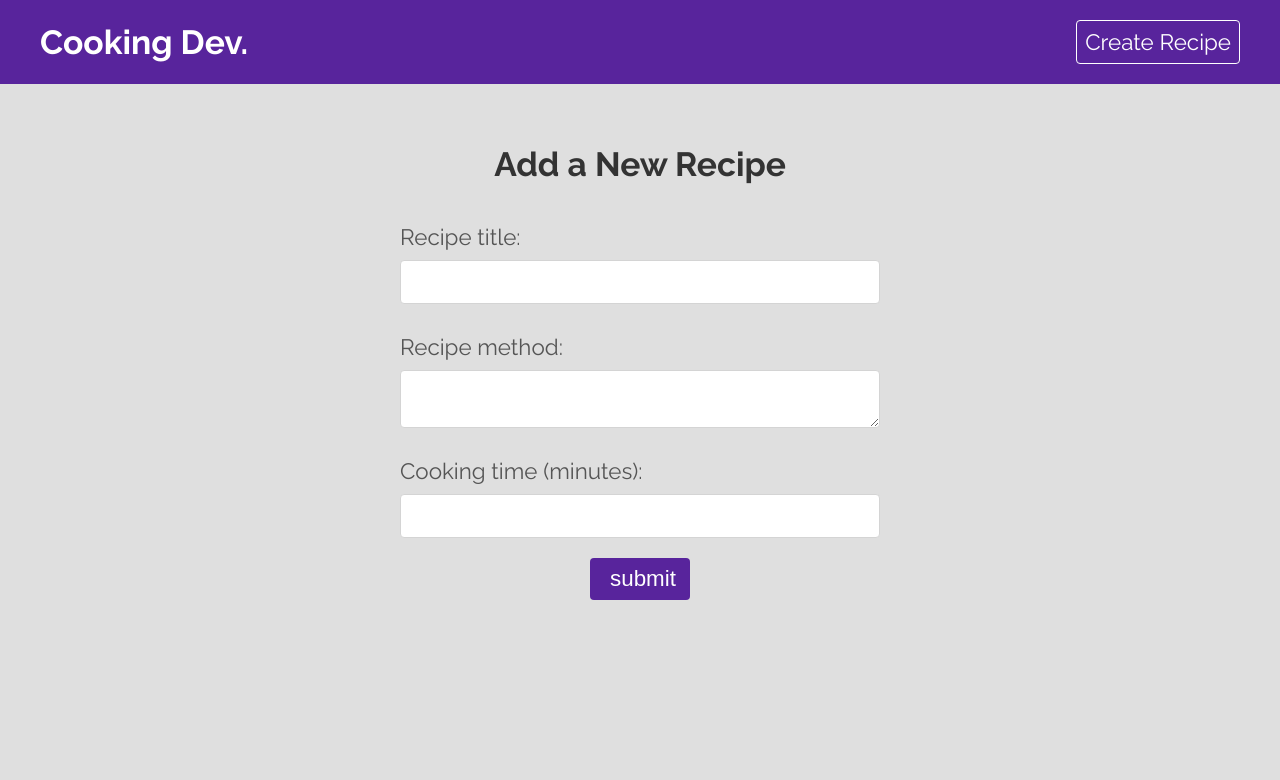
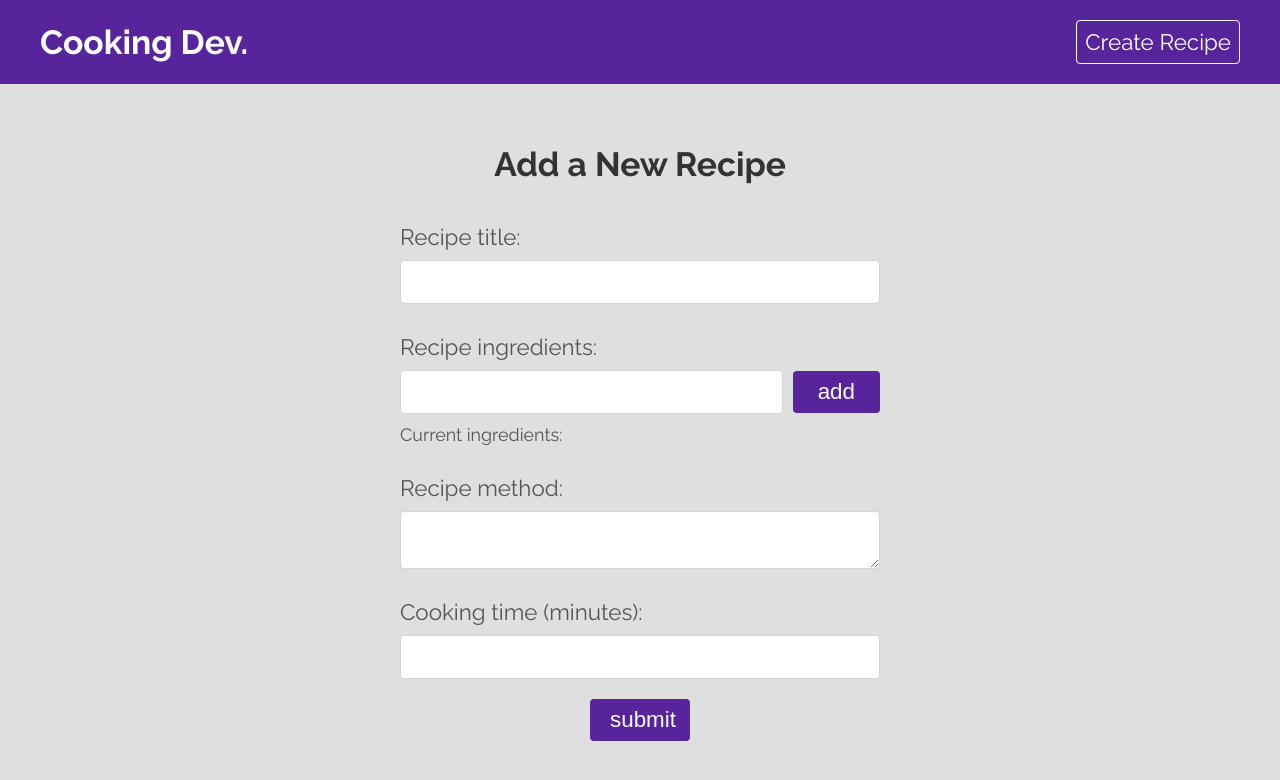
Before and after one commit to SirDev97/cooking-dev, a React (Create React App) app: page /create in a window 1280 px wide. Shown: the top 780 px of the page. Built offline with nearby package versions, Linux system fonts and the light colour scheme.

Commit message:
add multiple ingredients functionality

```diff
--- a/src/pages/create/Create.css
+++ b/src/pages/create/Create.css
@@ -27,3 +27,12 @@
   text-decoration: none;
   margin: 20px auto;
 }
+
+.ingredients {
+  display: flex;
+  align-items: center;
+}
+
+.ingredients button {
+  margin: 0 0 0 10px;
+}
--- a/src/pages/create/Create.js
+++ b/src/pages/create/Create.js
@@ -1,4 +1,4 @@
-import { useState } from 'react';
+import { useRef, useState } from 'react';
 
 // styles
 import './Create.css';
@@ -7,10 +7,24 @@ export default function Create() {
   const [title, setTitle] = useState('');
   const [method, setMethod] = useState('');
   const [cookingTime, setCookingTime] = useState('');
+  const [newIngredient, setNewIngredient] = useState('');
+  const [ingredients, setIngredients] = useState([]);
+  const ingredientInput = useRef(null);
 
   const handleSubmit = (e) => {
     e.preventDefault();
-    console.log(title, method, cookingTime);
+    console.log(title, method, cookingTime, ingredients);
+  };
+
+  const handleAdd = (e) => {
+    e.preventDefault();
+    const ingredient = newIngredient.trim();
+
+    if (ingredient && !ingredients.includes(ingredient)) {
+      setIngredients((prevIngredients) => [...prevIngredients, ingredient]);
+    }
+    setNewIngredient('');
+    ingredientInput.current.focus();
   };
 
   return (
@@ -27,6 +41,27 @@ export default function Create() {
             required
           />
         </label>
+
+        <label>
+          <span>Recipe ingredients:</span>
+          <div className="ingredients">
+            <input
+              type="text"
+              onChange={(e) => setNewIngredient(e.target.value)}
+              value={newIngredient}
+              ref={ingredientInput}
+            />
+            <button className="btn" onClick={handleAdd}>
+              add
+            </button>
+          </div>
+        </label>
+        <p>
+          Current ingredients:{' '}
+          {ingredients.map((ingredient) => (
+            <em key={ingredient}>{ingredient},</em>
+          ))}
+        </p>
 
         <label>
           <span>Recipe method:</span>
```
